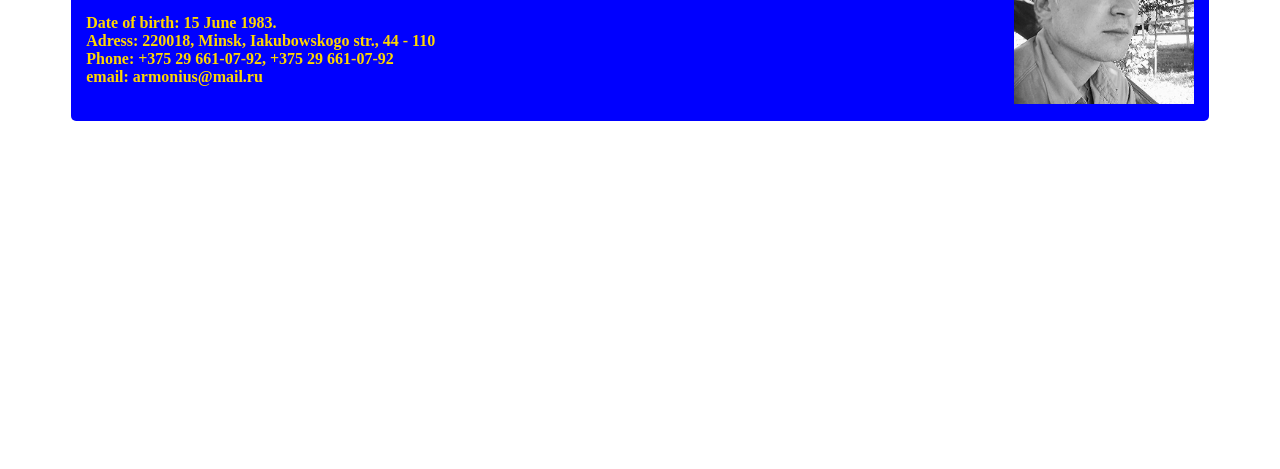
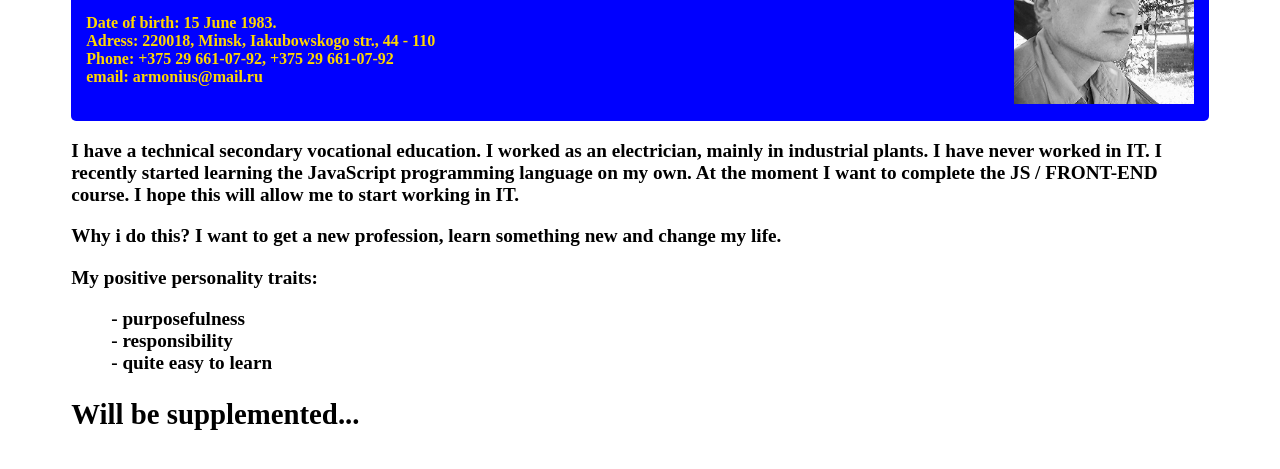
Before and after one commit to armonlis/rsschool-cv, a plain HTML site: page index.html in a window 1280 px wide. Shown: the part 117-586 px from the top of the page. Drawn offline with Linux system fonts and the light colour scheme.

Commit message:
feat: feel in html and css files

```diff
--- a/index.html
+++ b/index.html
@@ -16,6 +16,23 @@
                 Phone: +375 29 661-07-92, +375 29 661-07-92 <br>
                 email: armonius@mail.ru</b></p>
             </section>
+            <section id="about">
+                <p><b>I have a technical secondary vocational education. I worked as an electrician,
+                mainly in industrial plants. I have never worked in IT. I recently started learning
+                the JavaScript programming language on my own. At the moment I want to complete the
+                JS / FRONT-END course. I hope this will allow me to start working in IT.</b></p>
+                <p><strong>Why i do this? I want to get a new profession, learn something new and
+                change my life.</strong></p>
+            </section>
+            <section id="character">
+                <p><strong>My positive personality traits:</strong></p>
+                <ul>
+                    <li><b>- purposefulness</b></li>
+                    <li><b>- responsibility</b></li>
+                    <li><b>- quite easy to learn</b></li>
+                </ul>
+                <h2>Will be supplemented...</h2>
+            </section>
         </main>
     </body>
 </html>
--- a/styles.css
+++ b/styles.css
@@ -21,9 +21,20 @@ main {
     font-size: 16px;
 }
 
-*#name > img {
+#name > img {
     float: right;
     height: 90%;
     margin-top: 10px;
+}
 
+#about {
+    font-size: 1.2em;
 }
+
+#character {
+    font-size: 1.2em;
+}
+
+ul {
+    list-style-type: none;
+}
```
